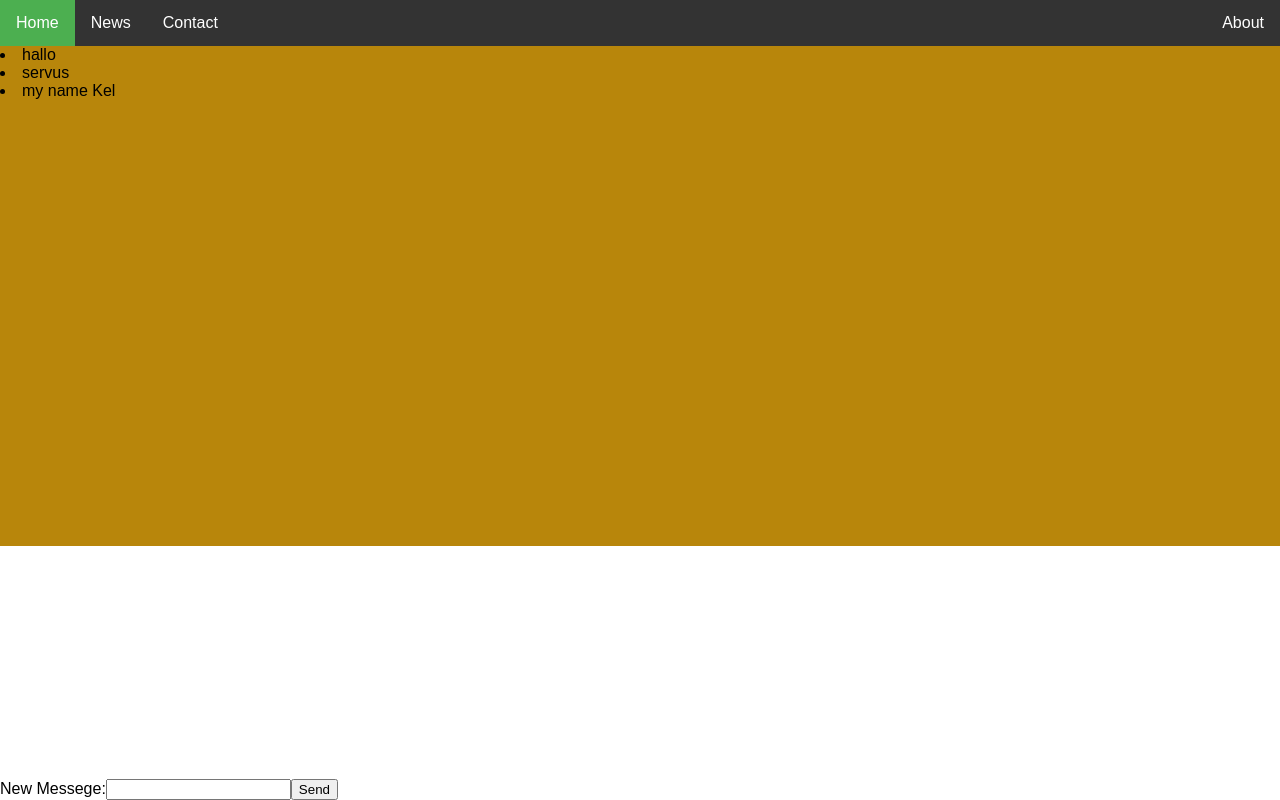
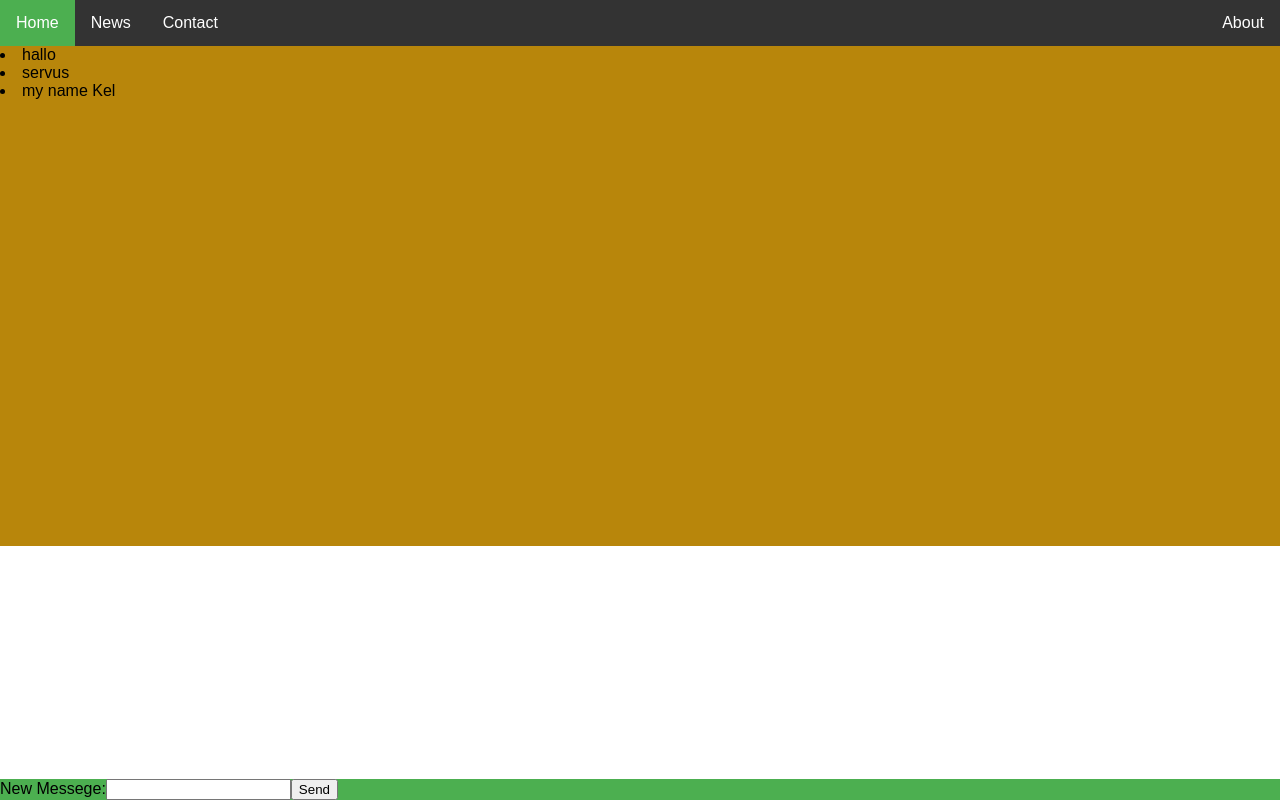
Before and after one commit to OBloM-ua/SimpleChat, a React (Create React App) app: page / in a window 1280 px wide. Built offline with nearby package versions, Linux system fonts and the light colour scheme; the HTML template or start-up script is replaced by a standard one.

Commit message:
edit NewMessege component

```diff
--- a/src/index.css
+++ b/src/index.css
@@ -2,13 +2,6 @@ body {
   margin: 0;
   padding: 0;
   font-family: sans-serif;
-}
-
-.LoginPage{
-  background-color: #333333;
-  height: 100px;
-  width: 300px;
-  margin: auto;
 }
 
 ul.AppHeader {
@@ -54,4 +47,6 @@ ul.AppHeader li.right {float: right;}
 .NewMessege{
   position: fixed;
   bottom: 0;
+  width: 100%;
+  background-color: #4CAF50;
 }
```
